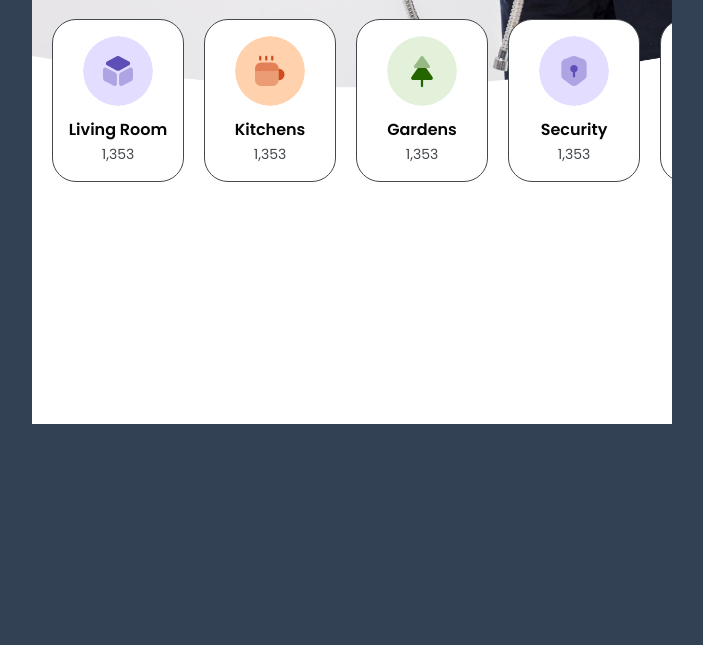
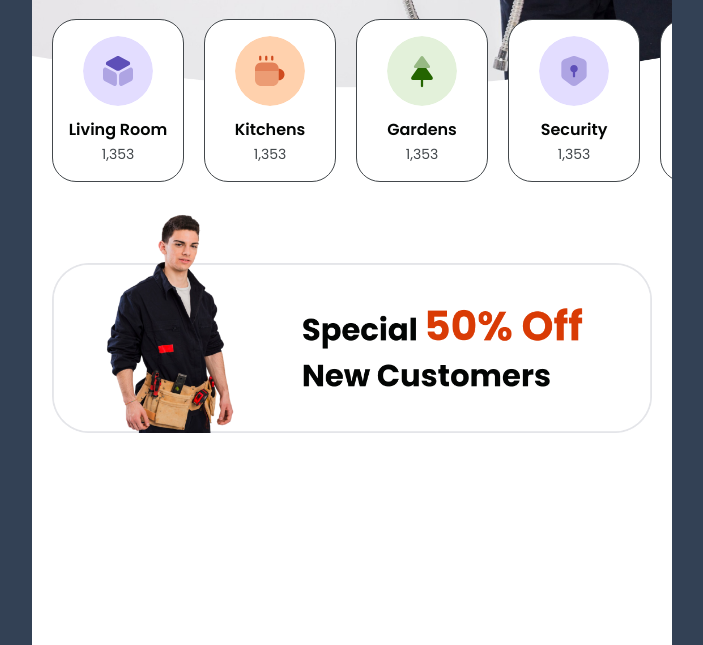
Before and after one commit to aditya250400/Shujia, a website: page src/index.html in a window 1280 px wide. Shown: the part 241-886 px from the top of the page, without its empty margins (288-991 px from the left). Before the commit the page ends 800 px from the top, so only its background shows below. Drawn offline with nearby package versions, Linux system fonts and the light colour scheme.

Commit message:
add advertisement

```diff
--- a/src/index.html
+++ b/src/index.html
@@ -222,7 +222,14 @@
         <!-- Categories end -->
 
         <!-- Adverticement end -->
-        <section id="Adverticement"></section>
+        <section id="Adverticement" class="px-5">
+          <a href="#">
+            <img
+              src="assets/images/backgrounds/advertisement.png"
+              alt="icons"
+            />
+          </a>
+        </section>
         <!-- Adverticement end -->
 
         <!-- PopularSummer  -->
```
